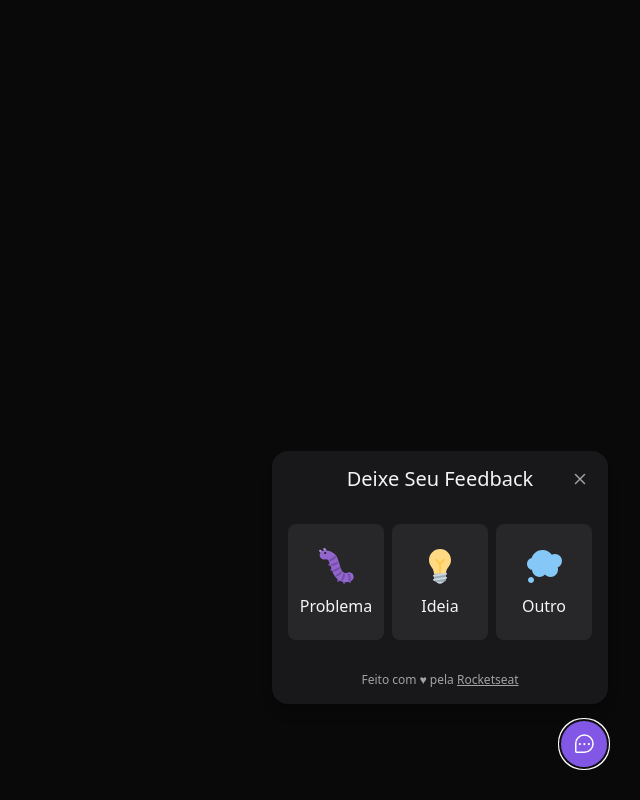
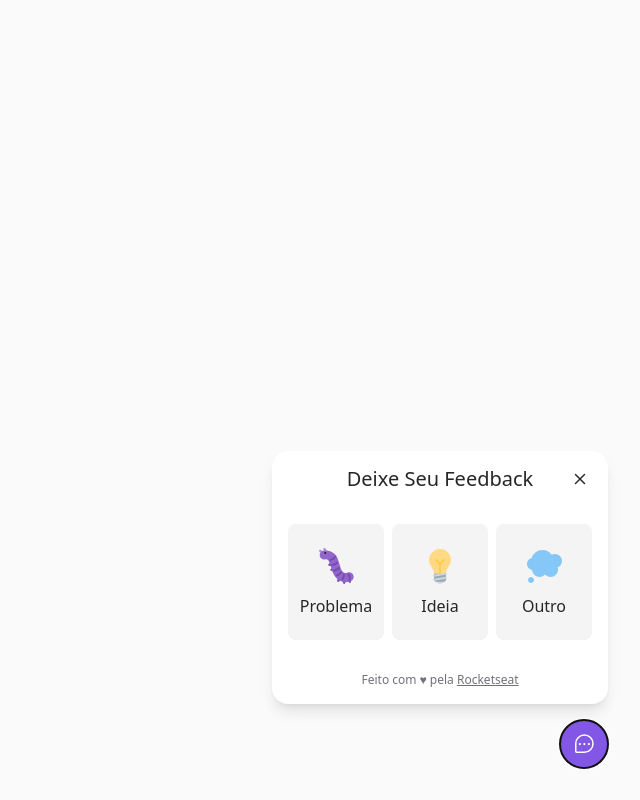
Before and after one commit to tfronn/NLW-return, a React (Vite) app in the folder web/: page / in a window 1280 px wide. Both pictures are taken after a click on the button "Feedback". Shown: the whole page, without its empty margins (640-1280 px from the left). Built offline with nearby package versions, Linux system fonts and the light colour scheme; no server answers.

Commit message:
light/dark theme by system default add

```diff
--- a/web/src/components/CloseButton.tsx
+++ b/web/src/components/CloseButton.tsx
@@ -3,7 +3,7 @@
 
 export function CloseButton() {
   return (
-    <Popover.Button className="top-5 right-5 absolute text-zinc-400 hover:text-zinc-100" title="Fechar formulário de feedback">
+    <Popover.Button className="top-5 right-5 absolute text-zinc-800 hover:text-zinc-500 dark:text-zinc-400 dark:hover:text-zinc-100" title="Fechar formulário de feedback">
       <X weight="bold" className="w-4 h-4" />
     </Popover.Button>
   )
--- a/web/src/components/WidgetForm/ScreenshotButton.tsx
+++ b/web/src/components/WidgetForm/ScreenshotButton.tsx
@@ -42,7 +42,7 @@
     <button
     type="button"
     onClick={handleTakeScreenshot}
-    className="p-2 bg-zinc-800 rounded-md border-transparent hover:bg-zinc-700 transition-colors focus:outline-none focus:ring-2 focus:ring-offset-2 focus:ring-offset-zinc-900 focus:ring-brand-500"
+    className="p-2 bg-zinc-100 hover:bg-zinc-200 dark:bg-zinc-800 rounded-md border-transparent dark:hover:bg-zinc-700 transition-colors focus:outline-none focus:ring-2 focus:ring-offset-2 focus:ring-offset-zinc-900 focus:ring-brand-500"
   >
    { isTakingScreenshot ? <Loading /> :  <Camera className="w-6 h-6" />}
 
--- a/web/src/components/WidgetForm/Steps/FeedbackContentStep.tsx
+++ b/web/src/components/WidgetForm/Steps/FeedbackContentStep.tsx
@@ -43,7 +43,7 @@
       <header>
         <button
         type="button"
-        className="top-5 left-5 absolute text-zinc-400 hover:text-zinc-100"
+        className="top-5 left-5 absolute text-zinc-800 hover:text-zinc-500 dark:text-zinc-400 dark:hover:text-zinc-100"
         onClick={onFeedbackRestartRequested}>
           <ArrowLeft weight="bold" className="w-4 h-4" />
         </button>
@@ -58,7 +58,7 @@
 
       <form onSubmit={handleSubmitFeedback} className="my-4 w-full">
         <textarea
-        className="min-w-[304px] w-full min-h-[112px] text-sm placeholder-zinc-400 text-zinc-100 border-zinc-600 bg-transparent rounded-md focus:border-brand-500 focus:ring-brand-500 focus:ring-1 focus:outline-none resize-none scrollbar-thin scrollbar-thumb-zinc-700 scrollbar-track-transparent"
+        className="min-w-[304px] w-full min-h-[112px] text-sm placeholder-zinc-400 text-zinc-500 border-zinc-300 dark:text-zinc-100 dark:border-zinc-600 bg-transparent rounded-md focus:border-brand-500 focus:ring-brand-500 focus:ring-1 focus:outline-none resize-none scrollbar-thin scrollbar-thumb-zinc-700 scrollbar-track-transparent"
         placeholder="Conte com detalhes o que está acontecendo..."
         onChange={event => setComment(event.target.value)}
          />
@@ -70,7 +70,7 @@
           <button
           type="submit"
           disabled={comment.length === 0 || isSendingFeedback}
-          className="p-2 bg-brand-500 rounded-md border-transparent flex-1 flex justify-center items-center text-sm hover:bg-brand-300 focus:outline-none focus:ring-2 focus:ring-offset-2 focus:ring-offset-zinc-900 focus:ring-brand-500 transition-colors disabled:opacity-50 disabled:hover:bg-brand-500"
+          className="p-2 bg-brand-500 rounded-md text-zinc-100 border-transparent flex-1 flex justify-center items-center text-sm hover:bg-brand-300 focus:outline-none focus:ring-2 focus:ring-offset-2 focus:ring-offset-zinc-900 focus:ring-brand-500 transition-colors disabled:opacity-50 disabled:hover:bg-brand-500"
           >
             { isSendingFeedback ? <Loading /> : 'Enviar feedback' }
           </button>
--- a/web/src/components/WidgetForm/Steps/FeedbackSuccessStep.tsx
+++ b/web/src/components/WidgetForm/Steps/FeedbackSuccessStep.tsx
@@ -21,7 +21,7 @@
         <button
           type="button"
           onClick={onFeedbackRestartRequested}
-          className="py-2 px-6 mt-6 bg-zinc-800 rounded-md border-transparent text-sm leading-6 hover:bg-zing-700 transition-colors focus:outline-none focus:ring-2 focus:ring-offset-2 focus:ring-offset-zinc-900 focus:ring-brand-500">
+          className="py-2 px-6 mt-6 bg-zinc-100 hover:bg-zinc-200 dark:bg-zinc-800 rounded-md border-transparent text-sm leading-6 dark:hover:bg-zing-700 transition-colors focus:outline-none focus:ring-2 focus:ring-offset-2 focus:ring-offset-zinc-900 focus:ring-brand-500">
           Quero enviar outro
         </button>
       </div>
--- a/web/src/components/WidgetForm/Steps/FeedbackTypeStep.tsx
+++ b/web/src/components/WidgetForm/Steps/FeedbackTypeStep.tsx
@@ -20,7 +20,7 @@
           return (
             <button
               key={key}
-              className="bg-zinc-800 rounded-lg py-5 w-24 flex-1 flex flex-col items-center gap-2 border-2 border-transparent hover:border-brand-500 focus:border-brand-500 focus:outline-none"
+              className="bg-zinc-100 dark:bg-zinc-800 rounded-lg py-5 w-24 flex-1 flex flex-col items-center gap-2 border-2 border-transparent hover:border-brand-500 focus:border-brand-500 focus:outline-none"
               onClick={() => onFeedbackTypeChanged(key as FeedbackType)}
               type="button"
             >
--- a/web/src/components/WidgetForm/index.tsx
+++ b/web/src/components/WidgetForm/index.tsx
@@ -45,7 +45,7 @@
   }
 
   return (
-    <div className="bg-zinc-900 p-4 relative rounded-2xl mb-4 flex flex-col items-center shadow-lg w-[calc(100vw-2rem)] md:w-auto">
+    <div className="dark:bg-zinc-900 bg-white p-4 relative rounded-2xl mb-4 flex flex-col items-center shadow-lg w-[calc(100vw-2rem)] md:w-auto">
       { feedbackSent ? (
         <FeedbackSuccessStep onFeedbackRestartRequested={handleRestartFeedback} />
       ) : (
@@ -61,7 +61,7 @@
         </>
       ) }
 
-      <footer className="text-xs text-neutral-400">
+      <footer className="text-xs text-zinc-500 dark:text-neutral-400">
         Feito com ♥ pela <a className="underline underline-offset-1" href="https://rocketseat.com.br">Rocketseat</a>
       </footer>
     </div>
--- a/web/src/global.css
+++ b/web/src/global.css
@@ -4,5 +4,5 @@
 
 
 body {
-  @apply bg-[#09090A] text-zinc-100;
+  @apply dark:bg-[#09090A] dark:text-zinc-100 bg-zinc-50 text-zinc-800;
 }
```
Also changed, not shown: 1 other file (tests, documents, lock files or other folders).
